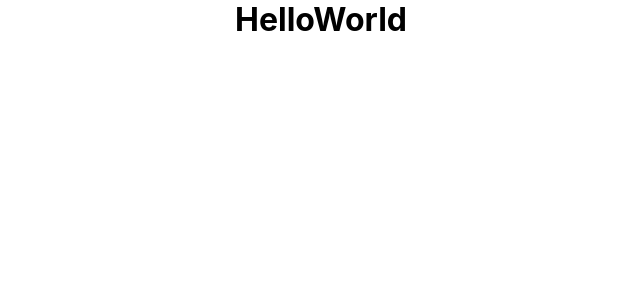
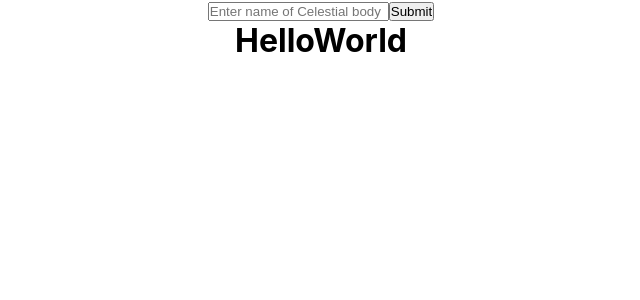
Before and after one commit to UntamedLotus/Welkin, a React (Create React App) app: page / in a window 1280 px wide. Shown: the top 300 px of the page, without its empty margins (319-959 px from the left). Built offline with nearby package versions, Linux system fonts and the light colour scheme; no server answers.

Commit message:
Added functionality to app

```diff
--- a/src/App.js
+++ b/src/App.js
@@ -1,27 +1,11 @@
 import "./App.scss";
 import React from "react";
+import MainContent from "./components/mainContent/mainContent";
 
 function App() {
-  const [elem, setElem] = React.useState({
-    englishName: "",
-    bodyType: "",
-  });
-
-  React.useEffect(() => {
-    fetch("https://api.le-systeme-solaire.net/rest/bodies/sun")
-      .then((res) => res.json())
-      .then((data) => {
-        setElem(data);
-      });
-  }, []);
-
   return (
     <div className="App">
-      <header className="App-header">
-        <h1>HelloWorld</h1>
-        <h2>{elem.englishName}</h2>
-        <p>{elem.bodyType}</p>
-      </header>
+      <MainContent />
     </div>
   );
 }
--- /dev/null
+++ b/src/components/mainContent/input/input.jsx
@@ -0,0 +1,22 @@
+import "./input.style.scss";
+import React from "react";
+
+const Input = (props) => {
+  return (
+    <div>
+      <form onSubmit={props.onSubmit}>
+        <input
+          type="text"
+          onChange={props.handleValue}
+          name="name"
+          value={props.body}
+          placeholder="Enter name of Celestial body"
+          required
+        />
+        <input type="submit" className="submit-icon" />
+      </form>
+    </div>
+  );
+};
+
+export default Input;
--- /dev/null
+++ b/src/components/mainContent/mainContent.jsx
@@ -0,0 +1,42 @@
+// import "./mainContent.style.scss";
+
+import React from "react";
+import Input from "./input/input";
+
+const MainContent = () => {
+  const [elem, setElem] = React.useState({
+    englishName: "",
+    bodyType: "",
+  });
+
+  const [body, setBody] = React.useState("");
+
+  const handleValue = function (e) {
+    setBody(e.target.value);
+  };
+
+  const onSubmit = function (e) {
+    e.preventDefault();
+    setBody("");
+    setElem(body);
+  };
+
+  React.useEffect(() => {
+    fetch(`https://api.le-systeme-solaire.net/rest/bodies/${elem}`)
+      .then((res) => res.json())
+      .then((data) => {
+        setElem(data);
+      });
+  }, [elem]);
+
+  return (
+    <div>
+      <Input body={body} onSubmit={onSubmit} handleValue={handleValue} />
+      <h1>HelloWorld</h1>
+      <h2>{elem.englishName}</h2>
+      <p>{elem.bodyType}</p>
+    </div>
+  );
+};
+
+export default MainContent;
--- /dev/null
+++ b/src/components/mainContent/screen/screen.jsx
@@ -0,0 +1 @@
+import "./screen.style.scss";
```
Also changed, not shown: src/components/mainContent/input/input.style.scss (added), src/components/mainContent/mainContent.scss (added), src/components/mainContent/screen/screen.style.scss (added).
